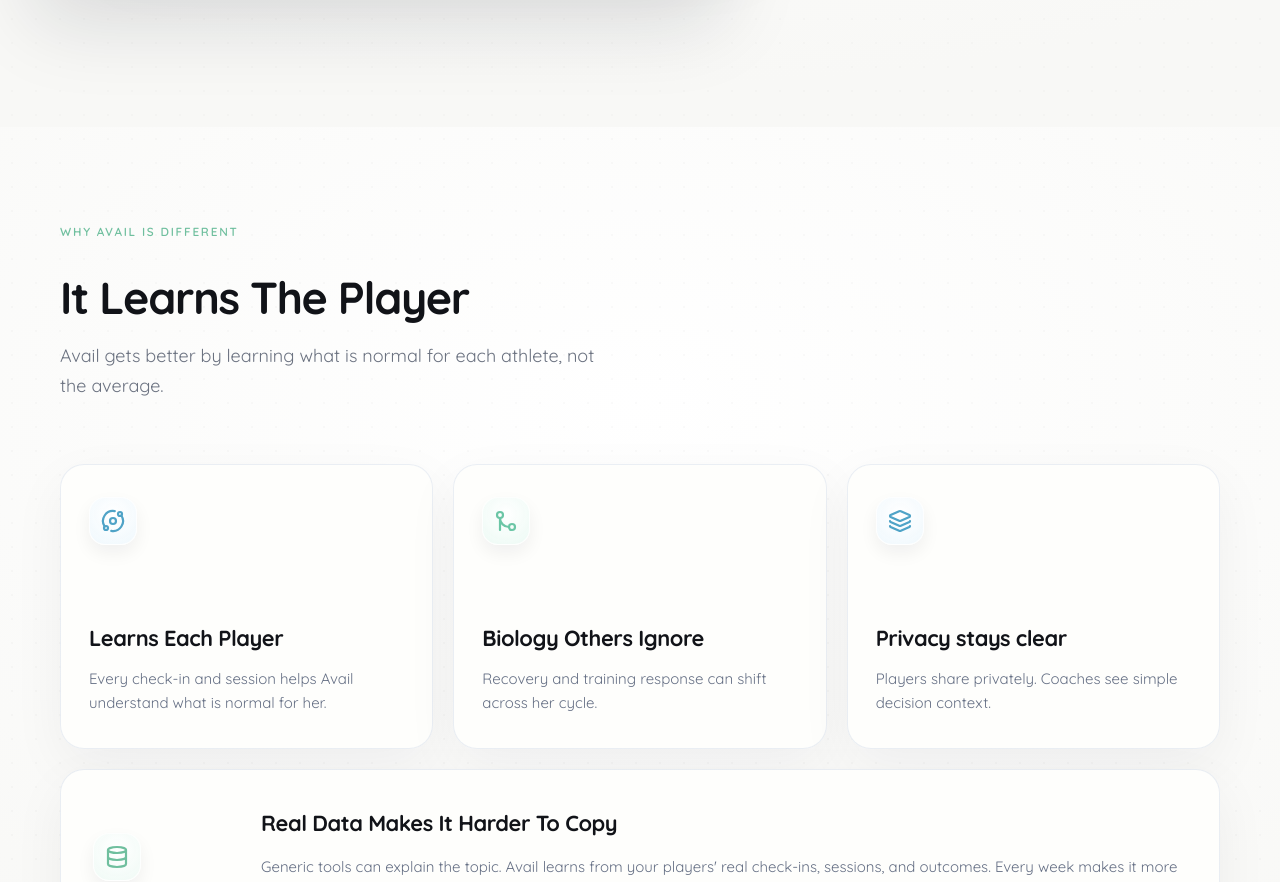
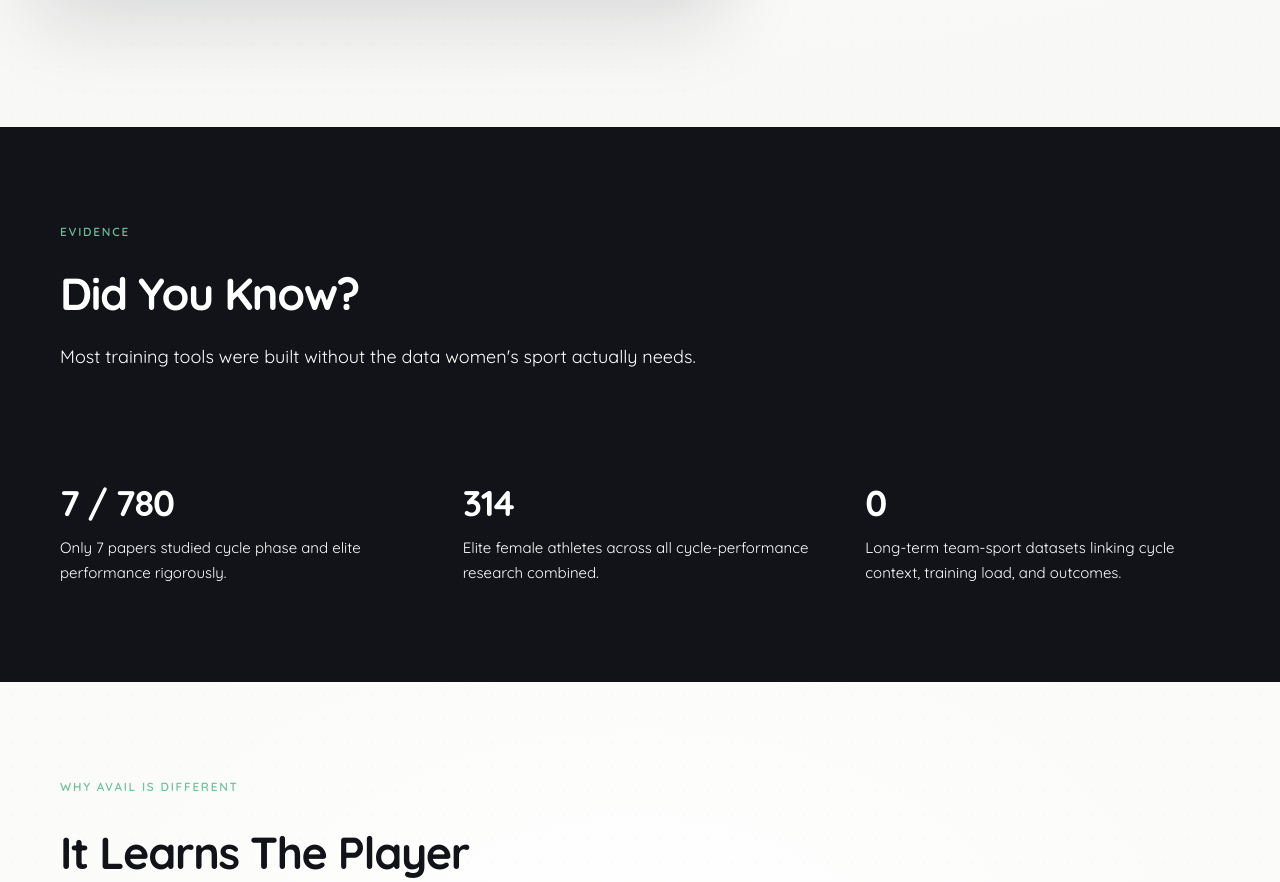
Before and after one commit to AvailHQ/Avail, a React (Vite) app: page / in a window 1280 px wide. Shown: the part 1489-2371 px from the top of the page. Built offline with nearby package versions, Linux system fonts and the light colour scheme; a web font is replaced by a local one.

Commit message:
Add Evidence section with research data points
- New ProofSection component with three stats: 7/780 papers, 314 athletes, 0 existing datasets
- Addresses the research gap in women's sport performance data
- Wired into HomePage between Hero and WhoItsFor

```diff
--- /dev/null
+++ b/src/components/ProofSection.tsx
@@ -0,0 +1,72 @@
+import { motion } from "framer-motion";
+
+const fadeUp = (delay = 0) => ({
+  initial: { opacity: 0, y: 18 },
+  whileInView: { opacity: 1, y: 0 },
+  viewport: { once: true, margin: "-60px" },
+  transition: { duration: 0.55, ease: [0.22, 1, 0.36, 1], delay },
+});
+
+const PROOF_POINTS = [
+  {
+    value: "7 / 780",
+    label: "Only 7 papers studied cycle phase and elite performance rigorously.",
+  },
+  {
+    value: "314",
+    label: "Elite female athletes across all cycle-performance research combined.",
+  },
+  {
+    value: "0",
+    label:
+      "Long-term team-sport datasets linking cycle context, training load, and outcomes.",
+  },
+];
+
+export default function ProofSection() {
+  return (
+    <section
+      className="w-full bg-[#111318] px-6 py-20 text-white hero:px-8 hero:py-24 wide:py-28"
+      aria-labelledby="proof-headline"
+    >
+      <div className="mx-auto max-w-[1160px] wide:max-w-[1440px]">
+        <motion.div {...fadeUp(0)} className="max-w-[760px]">
+          <p className="mb-7 text-fluid-xs font-semibold uppercase tracking-[0.15em] text-[#6FBF9E]">
+            EVIDENCE
+          </p>
+          <h2
+            id="proof-headline"
+            className="max-w-[760px] text-fluid-4xl font-bold leading-[1.1] tracking-[-0.03em]"
+          >
+            Did You Know?
+          </h2>
+          <p className="mt-6 max-w-[680px] text-fluid-lg leading-[1.65] text-white/62">
+            Most training tools were built without the data women&apos;s sport actually needs.
+          </p>
+        </motion.div>
+
+        <motion.div
+          {...fadeUp(0.12)}
+          className="my-12 h-px w-full bg-white/12 hero:my-14"
+        />
+
+        <div className="grid grid-cols-1 gap-10 md:grid-cols-3 md:gap-12 wide:gap-16">
+          {PROOF_POINTS.map((point, index) => (
+            <motion.article
+              key={point.value}
+              {...fadeUp(0.16 + index * 0.06)}
+              className="max-w-[360px]"
+            >
+              <p className="mb-4 text-fluid-3xl font-bold leading-none tracking-[-0.03em] text-white">
+                {point.value}
+              </p>
+              <p className="text-fluid-base leading-[1.65] text-white/58">
+                {point.label}
+              </p>
+            </motion.article>
+          ))}
+        </div>
+      </div>
+    </section>
+  );
+}
--- a/src/pages/HomePage.tsx
+++ b/src/pages/HomePage.tsx
@@ -2,6 +2,7 @@
 import HeroImageMarquee from '../components/HeroImageMarquee'
 import SolutionSection from '../components/SolutionSection'
 import WhoItsForSection from '../components/WhoItsForSection'
+import ProofSection from '../components/ProofSection'
 import CompetitionSection from '../components/CompetitionSection'
 import FAQSection from '../components/FAQSection'
 import FinalCTASection from '../components/FinalCTASection'
@@ -27,6 +28,9 @@
       {/* ─── Who It's For ─────────────────────────────────── */}
       <WhoItsForSection />
 
+      {/* ─── Proof ────────────────────────────────────────── */}
+      <ProofSection />
+
       {/* ─── Solution ─────────────────────────────────────── */}
       <SolutionSection />
 
```
